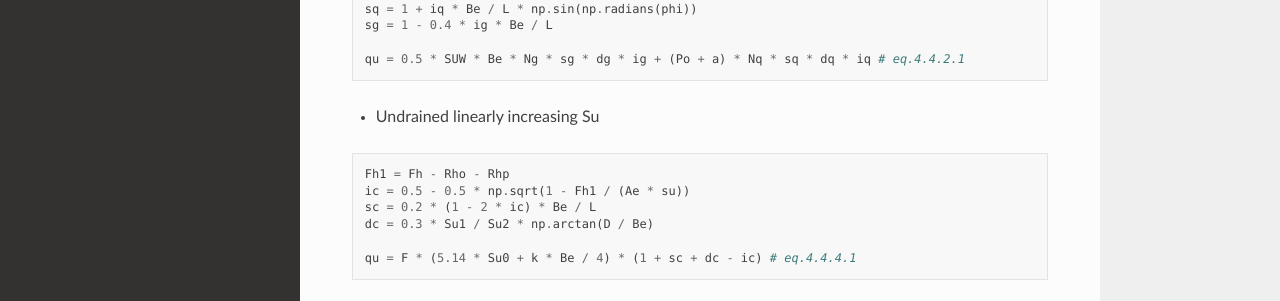
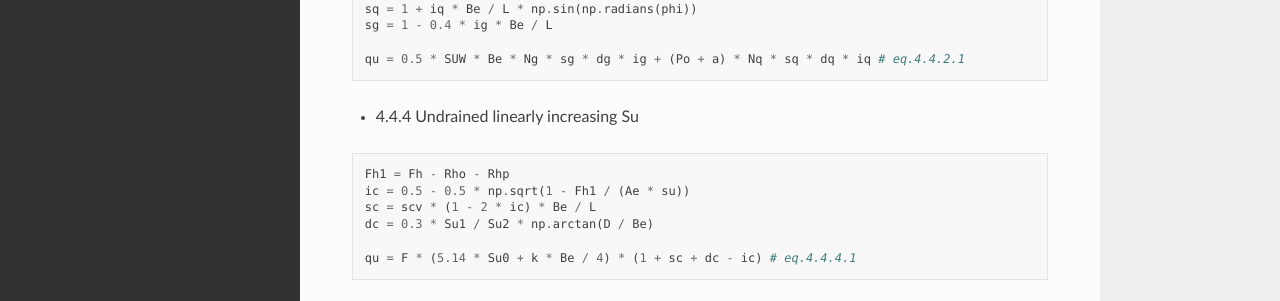
Before and after one commit to jungsohn/geoBTS, a Sphinx documentation site: the page built from docs/source/DNV_CN_30_4.rst, in a window 1280 px wide and 900 px high, scrolled down 1374 px. Shown: the part 432-733 px from the top of the window. Built offline with Sphinx 7.4.7 and the Read the Docs theme 3.1.0, drawn with Linux system fonts in a browser that asks for light colours.

Commit message:
Update DNV_CN_30_4.rst

```diff
--- a/docs/source/DNV_CN_30_4.rst
+++ b/docs/source/DNV_CN_30_4.rst
@@ -88,13 +88,13 @@ Note:
 
     qu = 0.5 * SUW * Be * Ng * sg * dg * ig + (Po + a) * Nq * sq * dq * iq # eq.4.4.2.1
 
-- Undrained linearly increasing Su
+- 4.4.4 Undrained linearly increasing Su
 
 .. code-block:: python
 
     Fh1 = Fh - Rho - Rhp
     ic = 0.5 - 0.5 * np.sqrt(1 - Fh1 / (Ae * su))
-    sc = 0.2 * (1 - 2 * ic) * Be / L
+    sc = scv * (1 - 2 * ic) * Be / L
     dc = 0.3 * Su1 / Su2 * np.arctan(D / Be)
 
     qu = F * (5.14 * Su0 + k * Be / 4) * (1 + sc + dc - ic) # eq.4.4.4.1
```
